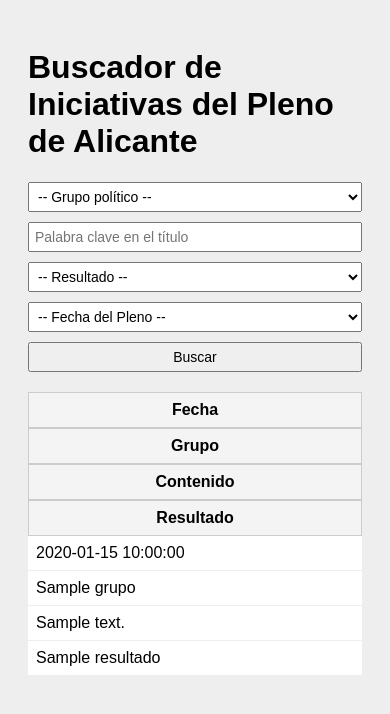
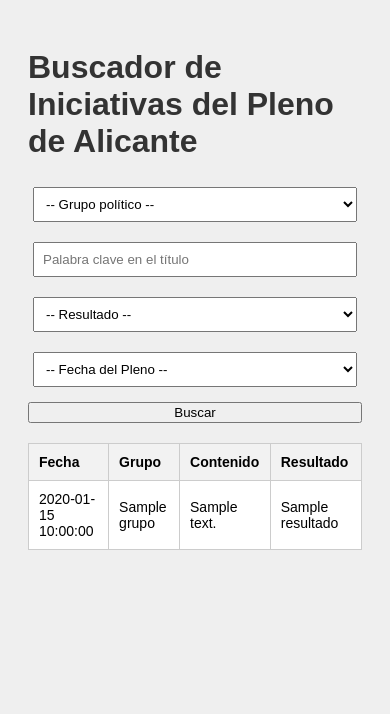
Before and after one commit to VoxAyto/Plenos, a Flask app: template templates/index.html in a window 390 px wide. Shown: the top 714 px of the page. Run offline with Flask 3, Linux system fonts and the light colour scheme; the template is opened without the code that fills it: most values are stand-ins (such as "Sample title", 1, 10 or a date in 2020).

Commit message:
Add files via upload

```diff
--- a/templates/index.html
+++ b/templates/index.html
@@ -1,11 +1,21 @@
-
 <!DOCTYPE html>
 <html lang="es">
 <head>
     <meta charset="UTF-8">
-    <title>Buscador de Iniciativas del Pleno de Alicante</title>
-    <link rel="stylesheet" href="/static/style.css">
-    <meta name="viewport" content="width=device-width, initial-scale=1.0">
+    <title>Buscador de Iniciativas del Pleno</title>
+    <style>
+        body { font-family: Arial, sans-serif; background-color: #efefef; padding: 20px; }
+        h1 { color: #333; }
+        table { width: 100%; border-collapse: collapse; margin-top: 20px; background: white; }
+        th, td { border: 1px solid #ccc; padding: 10px; text-align: left; }
+        th { background-color: #f2f2f2; }
+        input, select { padding: 8px; margin: 5px; }
+        form { display: flex; flex-wrap: wrap; gap: 10px; }
+        @media (max-width: 600px) {
+            form { flex-direction: column; }
+            table, thead, tbody, th, td, tr { font-size: 14px; }
+        }
+    </style>
 </head>
 <body>
 <h1>Buscador de Iniciativas del Pleno de Alicante</h1>
@@ -13,48 +23,40 @@
     <select name="grupo">
         <option value="">-- Grupo político --</option>
         {% for g in grupos %}
-    <option value="{{ g }}">{{ g }}</option>
+            <option value="{{ g }}" {% if request.args.get('grupo') == g %}selected{% endif %}>{{ g }}</option>
         {% endfor %}
     </select>
-
-        <input type="text" name="titulo" placeholder="Palabra clave en el título">
-
+    <input type="text" name="titulo" placeholder="Palabra clave en el título" value="{{ request.args.get('titulo', '') }}">
     <select name="resultado">
         <option value="">-- Resultado --</option>
         {% for r in resultados_opciones %}
-                <option value="{{ r }}">{{ r }}</option>
+            <option value="{{ r['resultado'] }}" {% if request.args.get('resultado') == r['resultado'] %}selected{% endif %}>{{ r['resultado'] }}</option>
         {% endfor %}
     </select>
-
     <select name="fecha">
         <option value="">-- Fecha del Pleno --</option>
         {% for f in fechas %}
-                <option value="{{ f }}">{{ f }}</option>
+            <option value="{{ f }}" {% if request.args.get('fecha') == f %}selected{% endif %}>{{ f }}</option>
         {% endfor %}
     </select>
-
     <button type="submit">Buscar</button>
 </form>
 
 <table>
-        <thead>
     <tr>
         <th>Fecha</th>
         <th>Grupo</th>
         <th>Contenido</th>
         <th>Resultado</th>
     </tr>
-        </thead>
-        <tbody>
     {% for row in resultados %}
     <tr>
-                    <td>{{ row['fecha'] }}</td>
-                    <td>{{ row['grupo'] }}</td>
-                    <td>{{ row['contenido'] }}</td>
-                    <td>{{ row['resultado'] }}</td>
+        <td>{{ row["fecha"] }}</td>
+        <td>{{ row["grupo"] }}</td>
+        <td>{{ row["contenido"] }}</td>
+        <td>{{ row["resultado"] }}</td>
     </tr>
     {% endfor %}
-        </tbody>
 </table>
 </body>
 </html>
```
Lines whose indentation alone changed are shown as unchanged.
